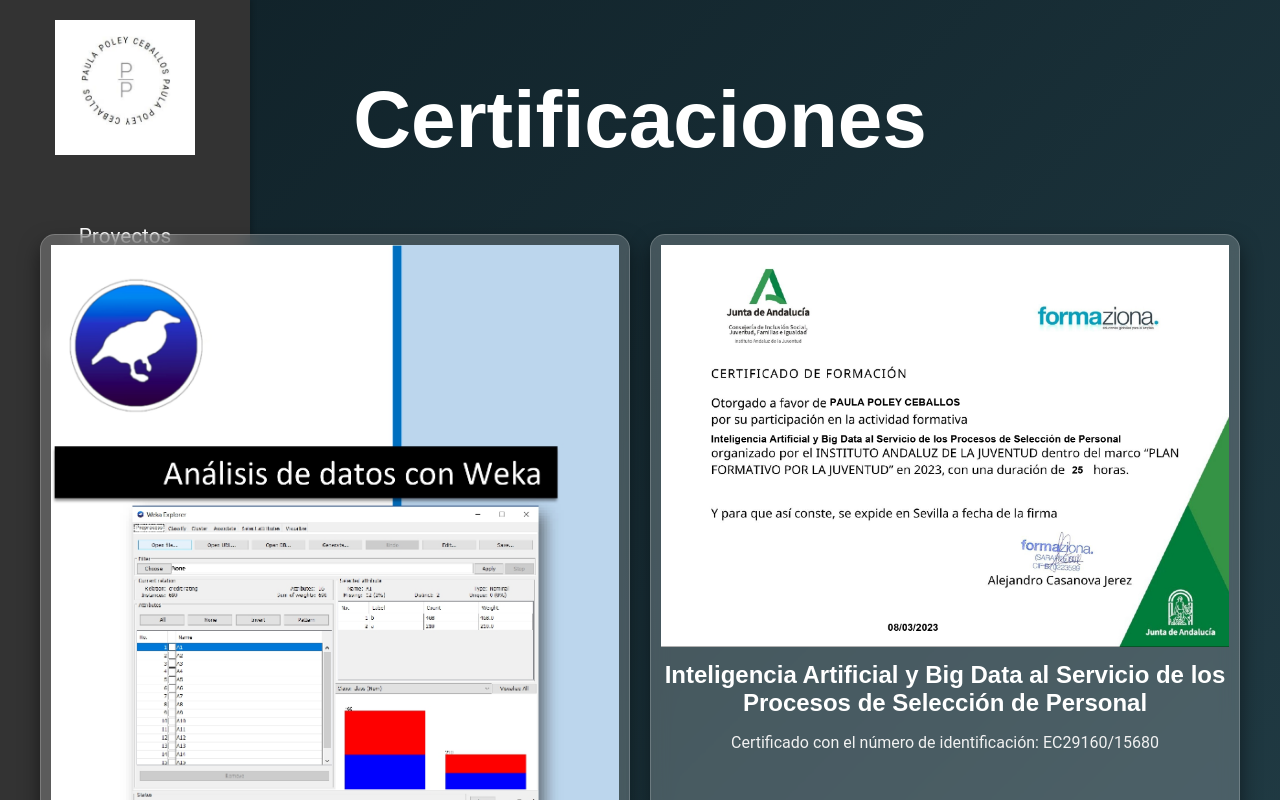
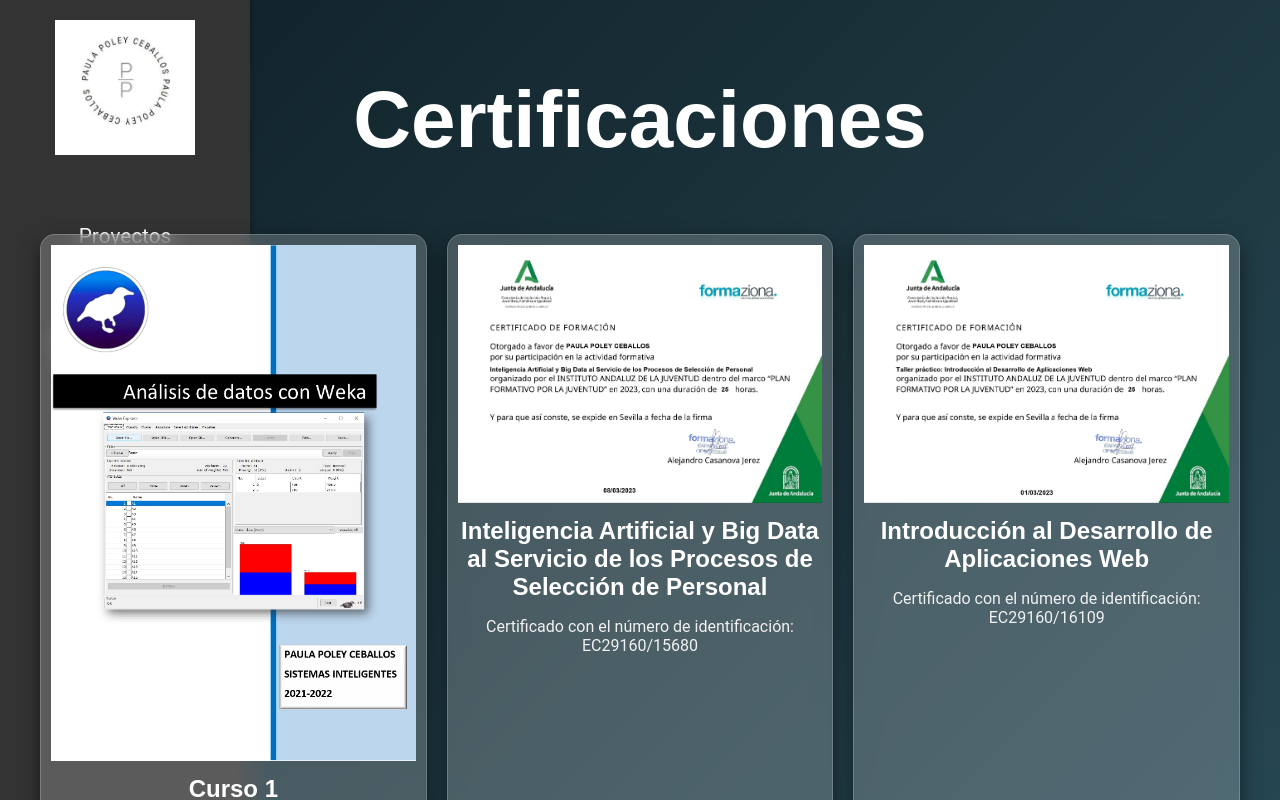
Before and after one commit to paulapoley/portfoliopaulapoley, a React (Create React App) app: page /certificaciones in a window 1280 px wide. Shown: the top 800 px of the page. Built offline with nearby package versions, Linux system fonts and the light colour scheme.

Commit message:
Update Certificaciones.css

```diff
--- a/src/pages/Certificaciones.css
+++ b/src/pages/Certificaciones.css
@@ -20,7 +20,7 @@
 
 .certificaciones-grid {
   display: grid;
-  grid-template-columns: repeat(2, 1fr); /* Dos columnas de igual ancho */
+  grid-template-columns: repeat(auto-fill, minmax(300px, 1fr)); /* Dos columnas de igual ancho */
   gap: 20px; /* Espacio entre las tarjetas */
   width: 100%;
   max-width: 1200px; /* Ancho máximo para el contenedor */
@@ -36,6 +36,7 @@
   box-shadow: 0 10px 20px rgba(0, 0, 0, 0.5); /* Sombra para profundidad */
   padding: 10px;
   text-align: center;
+  max-width: 100%;
 }
 
 .certificacion-image {
```
